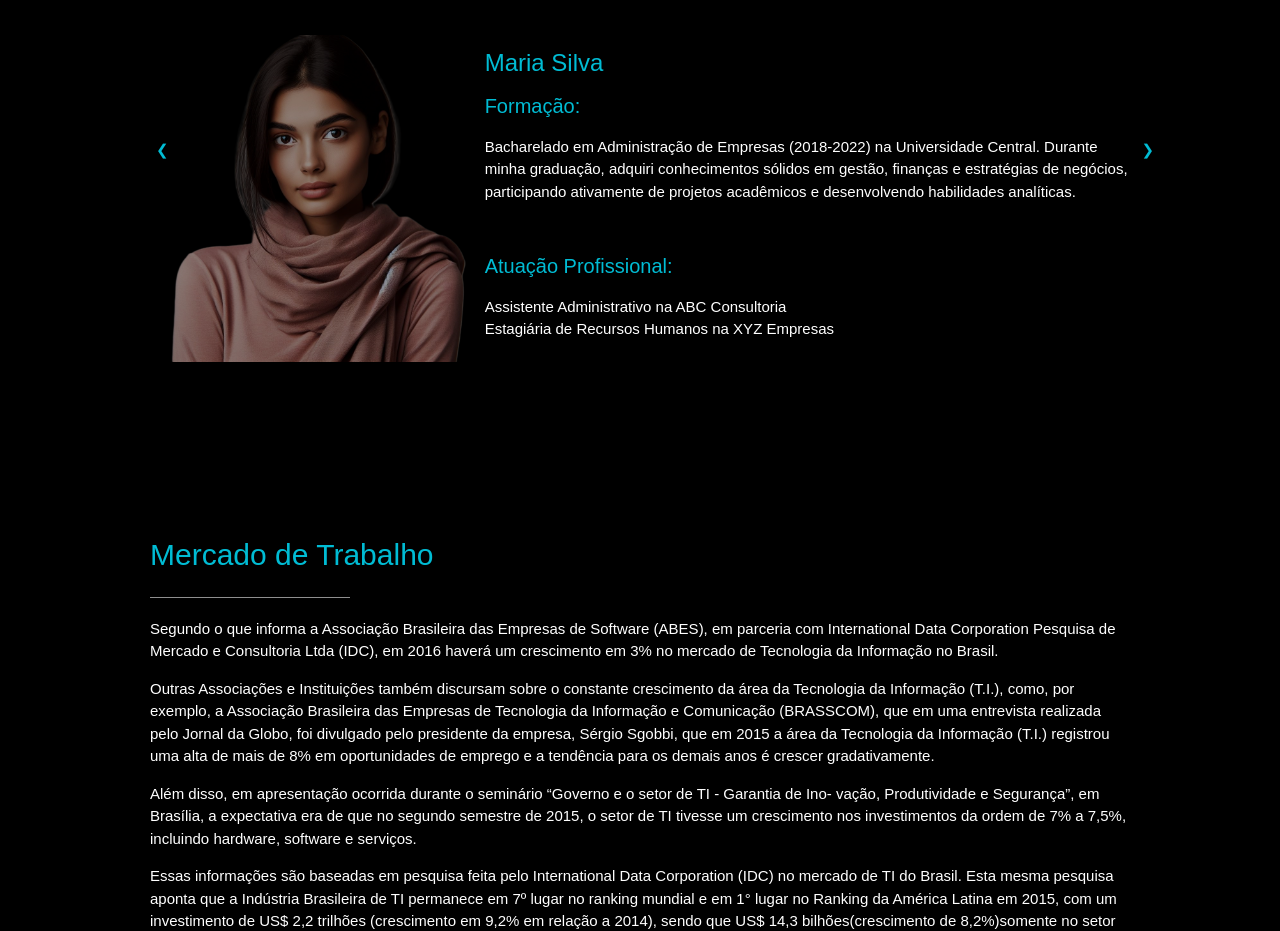
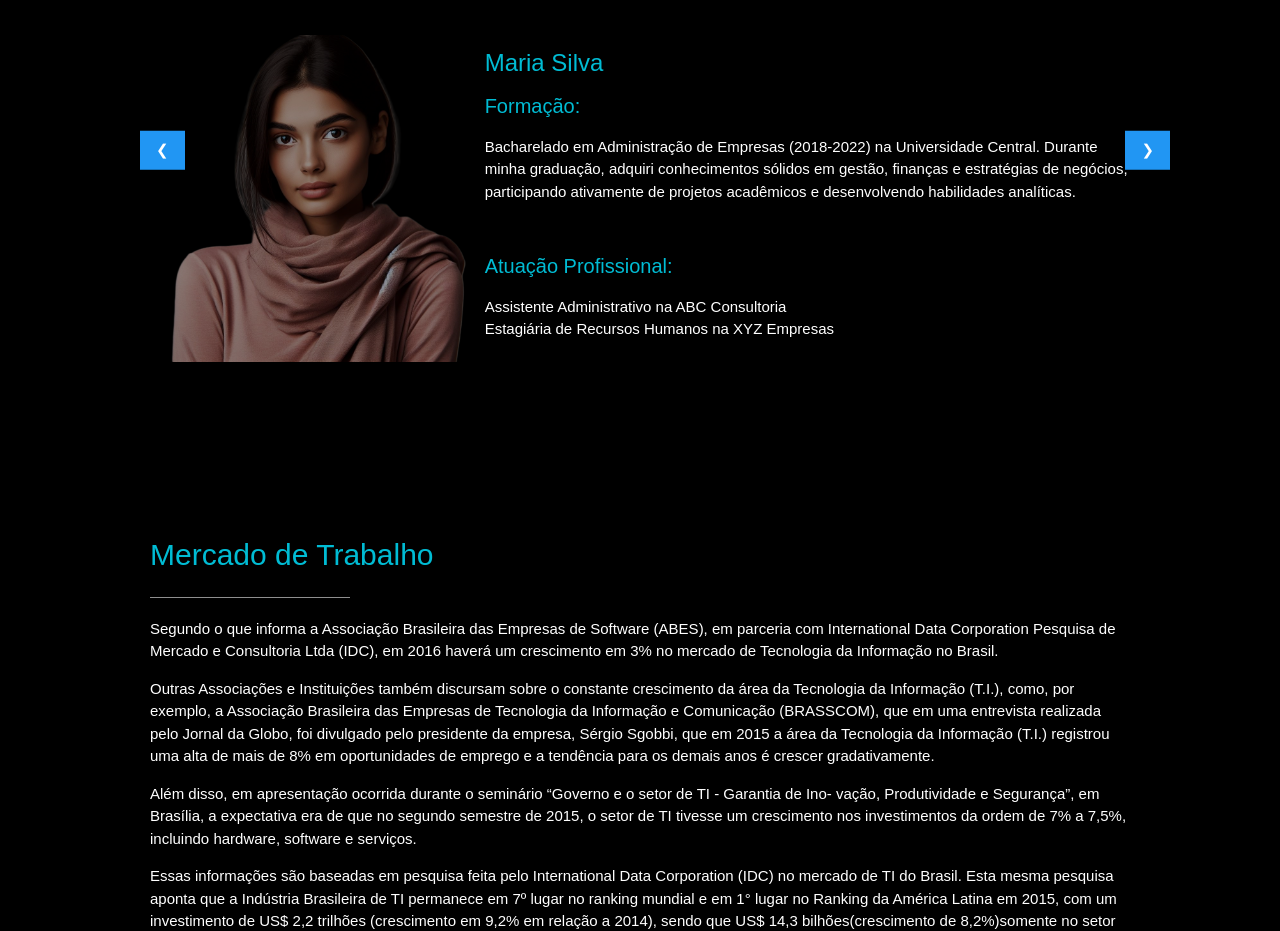
Before and after one commit to edufgimenez/ag16-ds-etec, a plain HTML site: page index.html in a window 1280 px wide. Shown: the part 2352-3283 px from the top of the page. Drawn offline with nearby package versions, Linux system fonts and the light colour scheme.

Commit message:
Add files via upload

```diff
--- a/index.html
+++ b/index.html
@@ -249,7 +249,7 @@
           <img
             src="imgs/docente_1.png"
             alt="Docente 1"
-            style="width: 100%"
+            style="width: 100%;"
             class="w3-opacity w3-hover-opacity-off"
           />
         </div>
@@ -327,15 +327,15 @@
       </div>
       <div class="btndocentes">
         <button
-          class="w3-button w3-black w3-display-left w3-text-cyan"
-          style="margin-left: -10px"
+          class="w3-button w3-blue w3-display-left"
+          style="margin-left: -10px;"
           onclick="plusDivs(-1)"
         >
           &#10094;
         </button>
         <button
-          class="w3-button w3-black w3-display-right w3-text-cyan"
-          style="margin-right: -40px"
+          class="w3-button w3-blue w3-display-right"
+          style="margin-right: -40px;"
           onclick="plusDivs(1)"
         >
           &#10095;
```
